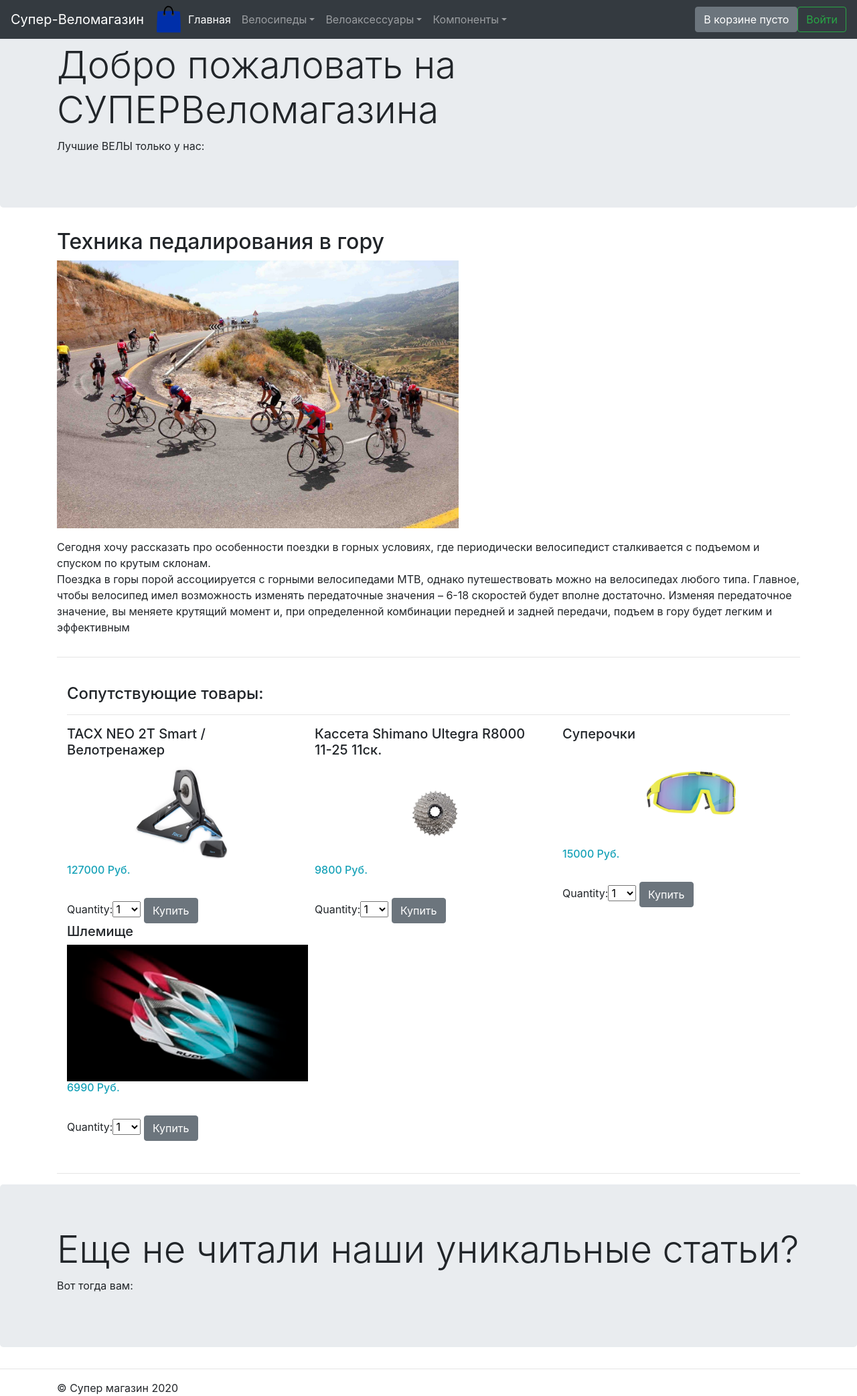
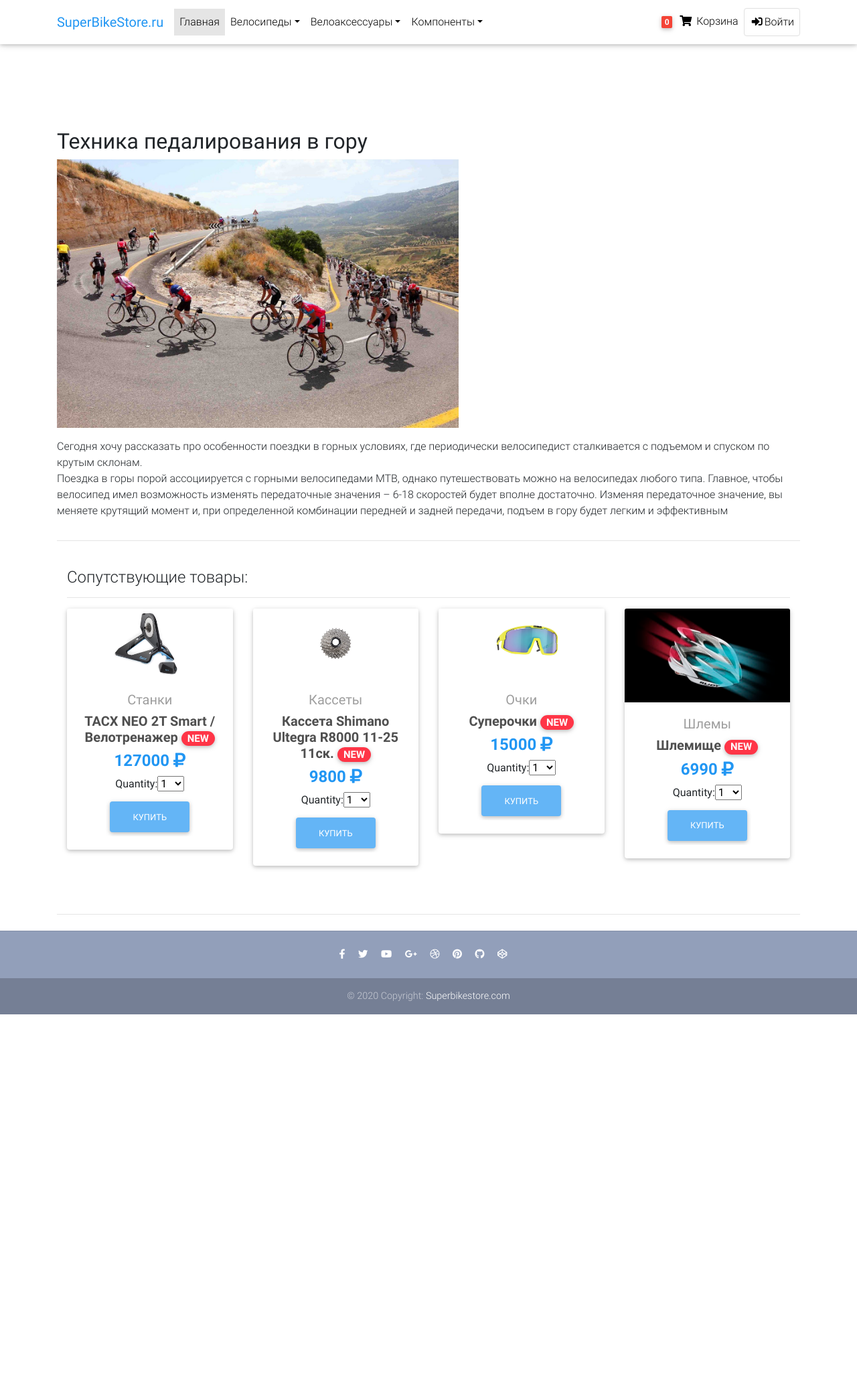
Before and after one commit to Andrey-Yakovtsev/DJ-Diploma, a Django app: page /velosipedy/tehnika-pedalirovaniya-v-goru/ in a window 1280 px wide. Shown: the whole page at 67% size. After the commit the page ends 1515 px from the top, so only its background shows below. Run offline with Django 3.2, Linux system fonts and the light colour scheme; data comes from the database, SQL or seed files in the repository; style sheets or scripts are compiled from the project's sources; some libraries are stand-ins or nearby versions.

Commit message:
Откатывался назад. Сделал дамп новый. Ищу как пристроить товары из родительских категорий

```diff
--- a/cart/context_processors.py
+++ b/cart/context_processors.py
@@ -1,4 +1,8 @@
 from .cart import Cart
+from shop.models import Category
 
 def cart(request):
     return {'cart': Cart(request)}
+
+def category(request):
+    return {"parent": Category.objects.filter(parent_category=None)}
--- /dev/null
+++ b/datadump.txt
@@ -0,0 +1 @@
+python3 manage.py dumpdata --format=json --indent=4 shop > users_products.json
--- a/myshop/settings.py
+++ b/myshop/settings.py
@@ -72,6 +72,7 @@ TEMPLATES = [
                 'django.contrib.auth.context_processors.auth',
                 'django.contrib.messages.context_processors.messages',
                 'cart.context_processors.cart',
+                'cart.context_processors.category',
 
             ],
         },
--- a/shop/templates/shop/articles/article_detail.html
+++ b/shop/templates/shop/articles/article_detail.html
@@ -1,5 +1,6 @@
-{% extends 'shop/base.html' %}
+{% extends 'shop/base2.html' %}
 {% load static %}
+{% load price_format %}
 
 {% block title %}
 {{ article.header }}
@@ -7,11 +8,11 @@
 
 {% block content %}
 
-    <div class="container mt-3">
+    <div class="container mt-5 pt-5">
     <!-- Example row of columns -->
-    <div class="row">
+    <div class="row mt-5 pt-5">
       <div class="col-md-12">
-        <h2>{{ article.header }}</h2>
+        <h2><strong>{{ article.header }}</strong></h2>
 
 
         <img src="{{ article.image.url }}" width="600">
@@ -33,20 +34,49 @@
         <div class="row">
             {% for product in article.related_product.prefetch_related.all %}
 
-            <div class="col-md-4">
-                <h5>{{ product.name}}</h5>
-                <a href="{{ product.get_absolute_url }}">
-                    <img src="{{ product.image.url }}" width="360">
+            <div class="col-lg-3 col-md-6 mb-4">
+
+            <!--Card-->
+            <div class="card">
+
+              <!--Card image-->
+              <div class="view overlay">
+                <img src="{{ product.image.url }}" class="card-img-top"
+                  alt="">
+                <a>
+                  <div class="mask rgba-white-slight" ></div>
                 </a>
-                <br>
-                <h6 class="btn-outline-info">{{ product.price }} Руб.</h6>
-                <br>
-                <form action="{% url 'cart:cart_add' product.id %}" method="post">
-                    {{ cart_product_form }}
-                    {% csrf_token %}
-                    <input type="submit" class="btn btn-secondary" value="Купить">
+              </div>
+              <!--Card image-->
+
+              <!--Card content-->
+              <div class="card-body text-center">
+                <!--Category & Title-->
+                <a href="{{product.category.first.slug}}" class="grey-text">
+                  <h5>{{ product.category.first }}</h5>
+                </a>
+                <h5>
+                  <strong>
+                    <a href="{{ product.get_absolute_url }}" class="dark-grey-text">{{ product.name }}
+                      <span class="badge badge-pill danger-color">NEW</span>
+                    </a>
+                  </strong>
+                </h5>
+
+                <h4 class="font-weight-bold blue-text">
+                  <strong> {{ product.price | price_format }} </strong> <i class="fas fa-ruble-sign"></i>
+                </h4>
+                  <form action="{% url 'cart:cart_add' product.id %}" method="post">
+            {{ cart_product_form }}
+            {% csrf_token %}
+          <input type="submit" class="btn btn-blue blue lighten-2 rounded" value="Купить">
                 </form>
+
+              </div>
+              <!--Card content-->
             </div>
+            <!--Card-->
+          </div>
             {% endfor %}
         </div>
     </div>
--- a/shop/templates/shop/base2.html
+++ b/shop/templates/shop/base2.html
@@ -76,7 +76,6 @@
       <li class="nav-item dropdown">
         <a class="nav-link dropdown-toggle" href="{% url 'shop:product_list_by_category' 'velosipedy' %}" id="dropdown01"
            data-toggle="dropdown" aria-haspopup="true" aria-expanded="false">
-          Велосипеды</a>
         <div class="dropdown-menu" aria-labelledby="dropdown01">
           <a class="dropdown-item" href="{% url 'shop:product_list_by_category' 'velosipedy' %}">
             Шоссейные</a>
--- a/shop/views.py
+++ b/shop/views.py
@@ -34,6 +34,16 @@ def product_list(request, category_slug=None):
     category = Category.objects.filter(parent_category=None)
     subcategories = Category.objects.filter(parent_category__isnull=False)
     products = Product.objects.filter(available=True)
+    # Это для контекст-процессора. Но пока не понял как вытягивать содержимое...
+    # if category_slug:
+    #     if not category.parent_category:
+    #         category = get_object_or_404(Category, slug=category_slug)
+    #         products = Product.objects.select_related('category').filter(category__parent_category__in=[category.id])
+    #     else:
+    #         category = get_object_or_404(Category, slug=category_slug)
+    #         products = products.filter(category=category) # Оттолкнуться от выводящей категории...
+
+
     if category_slug:
         category = get_object_or_404(Category, slug=category_slug)
         products = products.filter(category=category)
@@ -59,6 +69,13 @@ def product_list(request, category_slug=None):
 def product_detail(request, id, slug):
     category = Category.objects.filter(parent_category=None)
     subcategories = Category.objects.filter(parent_category__isnull=False)
+    '''
+    # ЭТО ЖОСКИЙ ХАРДКОД. СДЕЛАТЬ ЧЕРЕЗ КОНТЕКСТ-ПРОЦЕССОР
+    bikes = Product.objects.select_related('category').filter(category__parent_category__in=[1])
+    accesories = Product.objects.select_related('category').filter(category__parent_category__in=[2])
+    komponents = Product.objects.select_related('category').filter(category__parent_category__in=[3])
+    #ЭТО ЖОСКИЙ ХАРДКОД. СДЕЛАТЬ ЧЕРЕЗ КОНТЕКСТ-ПРОЦЕССОР
+    '''
     product = get_object_or_404(
         Product,
         id=id,
--- a/products.json
+++ b/users_products.json
@@ -1,4 +1,94 @@
 [
+{
+    "model": "shop.category",
+    "pk": 1,
+    "fields": {
+        "name": "Велосипеды",
+        "slug": "velosipedy",
+        "parent_category": null
+    }
+},
+{
+    "model": "shop.category",
+    "pk": 2,
+    "fields": {
+        "name": "Велоаксессуары",
+        "slug": "veloaksessuary",
+        "parent_category": null
+    }
+},
+{
+    "model": "shop.category",
+    "pk": 3,
+    "fields": {
+        "name": "Компоненты",
+        "slug": "komponenty",
+        "parent_category": null
+    }
+},
+{
+    "model": "shop.category",
+    "pk": 4,
+    "fields": {
+        "name": "Статьи",
+        "slug": "articles",
+        "parent_category": null
+    }
+},
+{
+    "model": "shop.category",
+    "pk": 5,
+    "fields": {
+        "name": "Шлемы",
+        "slug": "shlemy",
+        "parent_category": 2
+    }
+},
+{
+    "model": "shop.category",
+    "pk": 6,
+    "fields": {
+        "name": "Очки",
+        "slug": "ochki",
+        "parent_category": 2
+    }
+},
+{
+    "model": "shop.category",
+    "pk": 7,
+    "fields": {
+        "name": "Шоссейные",
+        "slug": "shossejnye",
+        "parent_category": 1
+    }
+},
+{
+    "model": "shop.category",
+    "pk": 8,
+    "fields": {
+        "name": "Горные",
+        "slug": "gornye",
+        "parent_category": 1
+    }
+},
+{
+    "model": "shop.category",
+    "pk": 9,
+    "fields": {
+        "name": "Кассеты",
+        "slug": "kassety",
+        "parent_category": 3
+    }
+},
+{
+    "model": "shop.category",
+    "pk": 10,
+    "fields": {
+        "name": "Станки",
+        "slug": "stanki",
+        "parent_category": 2
+    }
+},
 {
     "model": "shop.product",
     "pk": 1,
@@ -10,9 +100,8 @@
         "price": "239000",
         "available": true,
         "created": "2020-10-05T06:29:26.846Z",
-        "updated": "2020-10-09T06:51:52.616Z",
+        "updated": "2020-10-19T08:38:02.167Z",
         "category": [
-            1,
             7
         ]
     }
@@ -28,9 +117,8 @@
         "price": "966900",
         "available": true,
         "created": "2020-10-05T06:32:55.518Z",
-        "updated": "2020-10-10T09:16:09.312Z",
+        "updated": "2020-10-19T08:38:08.181Z",
         "category": [
-            1,
             7
         ]
     }
@@ -46,9 +134,8 @@
         "price": "127000",
         "available": true,
         "created": "2020-10-05T06:34:32.719Z",
-        "updated": "2020-10-09T07:00:54.336Z",
+        "updated": "2020-10-19T08:37:56.049Z",
         "category": [
-            2,
             10
         ]
     }
@@ -63,10 +150,9 @@
         "description": "Кассета Shimano Ultegra R8000 11-25 11ск.",
         "price": "9800",
         "available": true,
-        "created": "2020-10-05T06:35:41.000Z",
-        "updated": "2020-10-09T06:52:03.089Z",
+        "created": "2020-10-05T06:35:41Z",
+        "updated": "2020-10-19T08:38:14.752Z",
         "category": [
-            2,
             9
         ]
     }
@@ -82,9 +168,8 @@
         "price": "15000",
         "available": true,
         "created": "2020-10-09T06:48:12.365Z",
-        "updated": "2020-10-09T06:55:29.516Z",
+        "updated": "2020-10-19T08:38:21.183Z",
         "category": [
-            2,
             6
         ]
     }
@@ -100,91 +185,10 @@
         "price": "6990",
         "available": true,
         "created": "2020-10-09T06:48:45.701Z",
-        "updated": "2020-10-09T06:48:45.701Z",
+        "updated": "2020-10-19T08:38:26.949Z",
         "category": [
-            2,
             5
         ]
-    }
-},
-{
-    "model": "shop.category",
-    "pk": 1,
-    "fields": {
-        "name": "Велосипеды",
-        "slug": "velosipedy"
-    }
-},
-{
-    "model": "shop.category",
-    "pk": 2,
-    "fields": {
-        "name": "Велоаксессуары",
-        "slug": "veloaksessuary"
-    }
-},
-{
-    "model": "shop.category",
-    "pk": 3,
-    "fields": {
-        "name": "Компоненты",
-        "slug": "komponenty"
-    }
-},
-{
-    "model": "shop.category",
-    "pk": 4,
-    "fields": {
-        "name": "Статьи",
-        "slug": "articles"
-    }
-},
-{
-    "model": "shop.category",
-    "pk": 5,
-    "fields": {
-        "name": "Шлемы",
-        "slug": "shlemy"
-    }
-},
-{
-    "model": "shop.category",
-    "pk": 6,
-    "fields": {
-        "name": "Очки",
-        "slug": "ochki"
-    }
-},
-{
-    "model": "shop.category",
-    "pk": 7,
-    "fields": {
-        "name": "Шоссейные",
-        "slug": "shossejnye"
-    }
-},
-{
-    "model": "shop.category",
-    "pk": 8,
-    "fields": {
-        "name": "Горные",
-        "slug": "gornye"
-    }
-},
-{
-    "model": "shop.category",
-    "pk": 9,
-    "fields": {
-        "name": "Кассеты",
-        "slug": "kassety"
-    }
-},
-{
-    "model": "shop.category",
-    "pk": 10,
-    "fields": {
-        "name": "Станки",
-        "slug": "stanki"
     }
 },
 {
```
Also changed, not shown: 1 other file.
